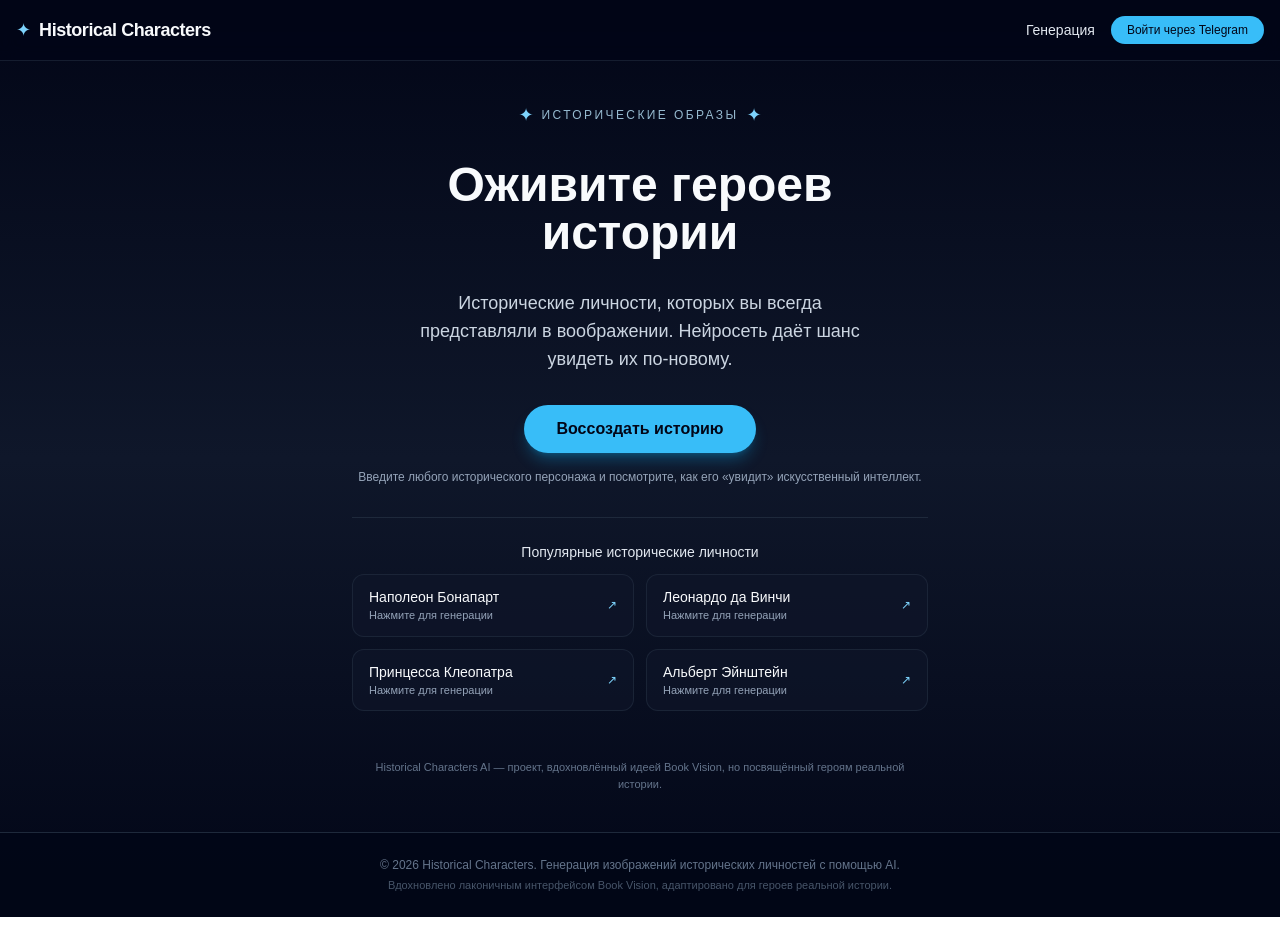
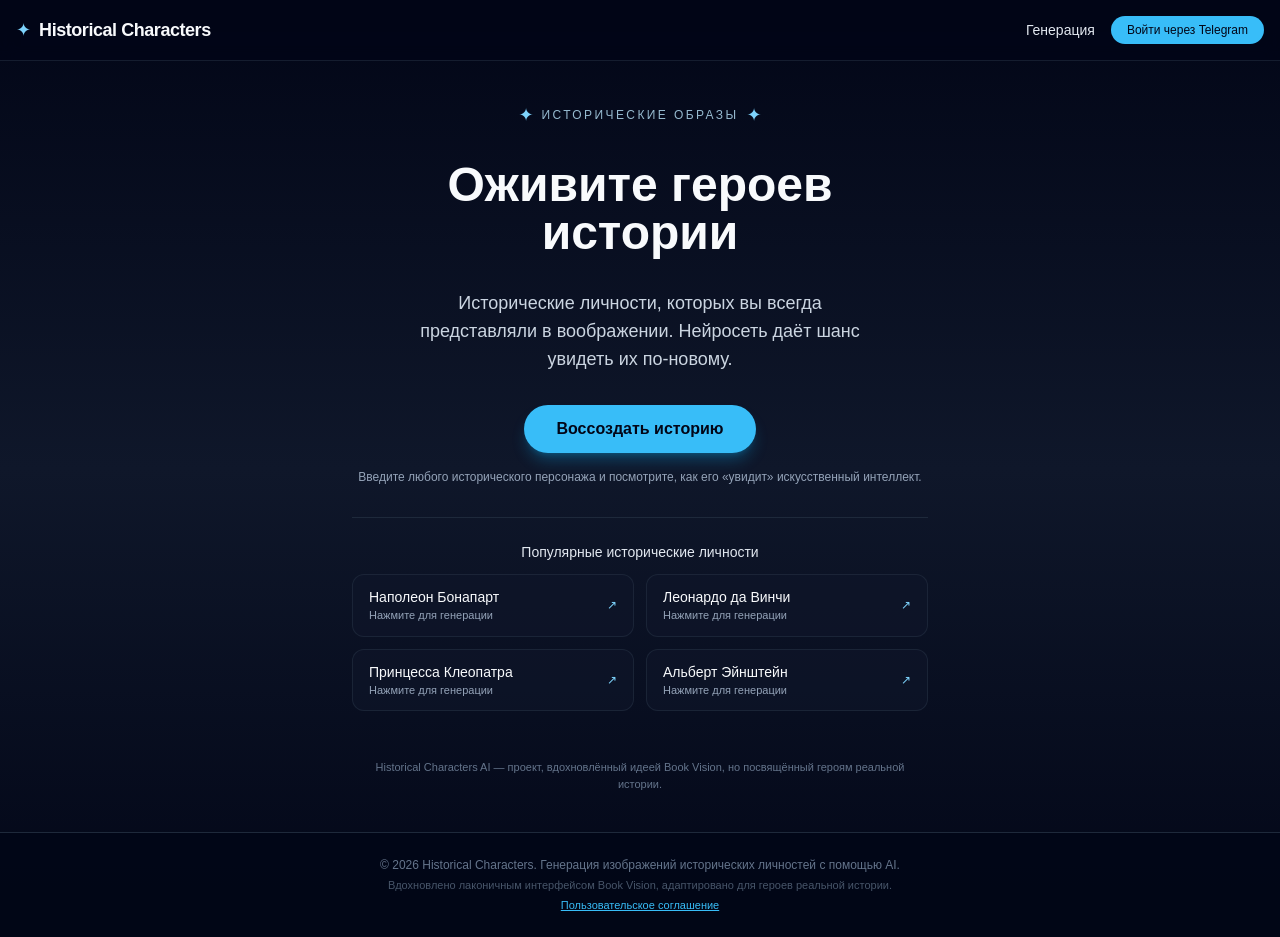
Before and after one commit to Trainfan611/historical-characters-ai, a Next.js app: page / in a window 1280 px wide. Built offline with nearby package versions, Linux system fonts and the light colour scheme; no server answers.

Commit message:
Add clickable user agreement link to footer visible on all pages

```diff
--- a/components/layout/Footer.tsx
+++ b/components/layout/Footer.tsx
@@ -1,3 +1,5 @@
+import Link from 'next/link';
+
 export function Footer() {
   return (
     <footer className="mt-auto border-t border-slate-800 bg-slate-950/90">
@@ -7,6 +9,14 @@ export function Footer() {
           <p className="text-[11px] text-slate-600">
             Вдохновлено лаконичным интерфейсом Book Vision, адаптировано для героев реальной истории.
           </p>
+          <p className="text-[11px] text-slate-500 mt-2">
+            <Link
+              href="/terms"
+              className="text-sky-400 hover:text-sky-300 underline transition-colors"
+            >
+              Пользовательское соглашение
+            </Link>
+          </p>
         </div>
       </div>
     </footer>
```
